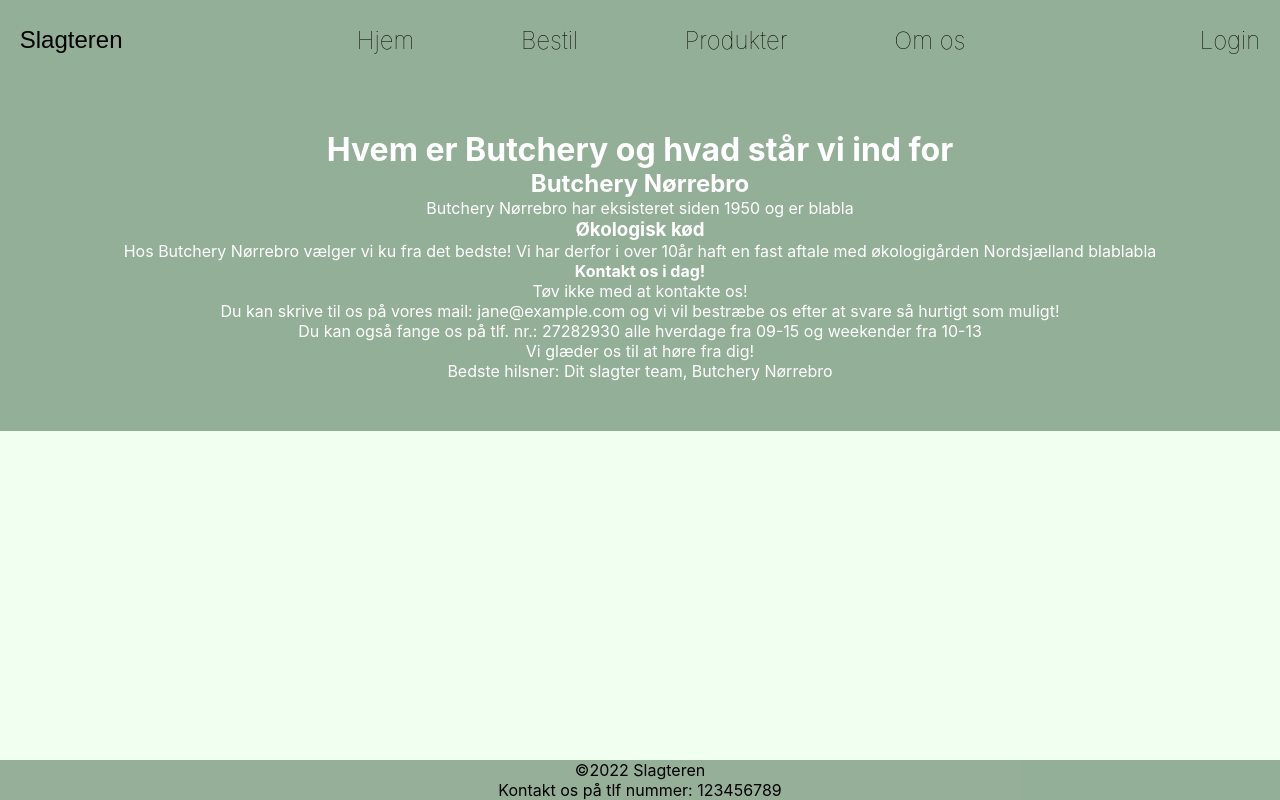
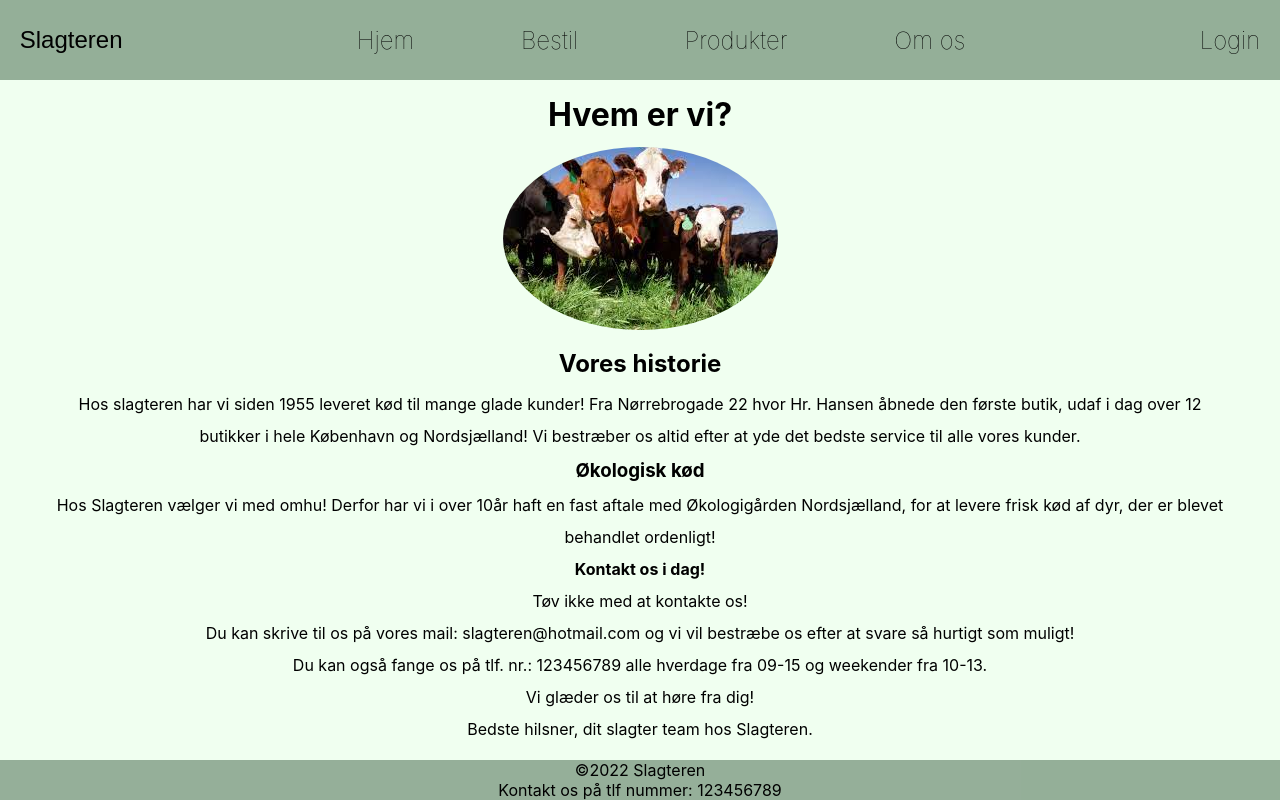
Before and after one commit to Thecoder0012/Butchery, a React (Create React App) app: page /about in a window 1280 px wide. Built offline with nearby package versions, Linux system fonts and the light colour scheme; a web font is replaced by a local one.

Commit message:
about us new

```diff
--- a/src/components/About.js
+++ b/src/components/About.js
@@ -1,6 +1,6 @@
 import React from "react"
 import "../css/About.css";
-import image from "../images/mark.jpg"
+import mark from "../images/mark.jpg"
 
 
 
@@ -9,27 +9,32 @@ export const About = () => {
     return (
         <div>
             <div className="about-section">
-  <h1>Hvem er Butchery og hvad står vi ind for</h1>
+  <h1> Hvem er vi?</h1>
+  <img className="mark" src={mark} alt="About Image" />
 
 
-    <h2>Butchery Nørrebro</h2>
-    <p>Butchery Nørrebro har eksisteret siden 1950 og er blabla</p>
+
+    <h2>Vores historie</h2>
+    <p>Hos slagteren har vi siden 1955 leveret kød til mange glade kunder!
+        Fra Nørrebrogade 22 hvor Hr. Hansen åbnede den første butik, udaf i dag over 12 butikker
+        i hele København og Nordsjælland! Vi bestræber os altid efter at yde det bedste service
+        til alle vores kunder.
+    </p>
 
 
     <h3>Økologisk kød</h3>
-    <p>Hos Butchery Nørrebro vælger vi ku fra det bedste! Vi har derfor i over 10år haft en fast aftale
-       med økologigården Nordsjælland blablabla</p>
+    <p>Hos Slagteren vælger vi med omhu! Derfor har vi i over 10år haft en fast aftale
+       med Økologigården Nordsjælland, for at levere frisk kød af dyr, der er blevet behandlet ordenligt!</p>
 
        <h4>Kontakt os i dag!</h4>
        <p>Tøv ikke med at kontakte os!</p>
-       <p>Du kan skrive til os på vores mail: jane@example.com og vi vil bestræbe os efter at svare så hurtigt som muligt!</p>
+       <p>Du kan skrive til os på vores mail: slagteren@hotmail.com og vi vil bestræbe os efter at svare så hurtigt som muligt!</p>
 
-            <p>Du kan også fange os på tlf. nr.: 27282930 alle hverdage fra 09-15 og weekender fra 10-13</p>
+            <p>Du kan også fange os på tlf. nr.: 123456789 alle hverdage fra 09-15 og weekender fra 10-13.</p>
             <p>Vi glæder os til at høre fra dig!</p>
-            <p>Bedste hilsner: Dit slagter team, Butchery Nørrebro</p>
+            <p>Bedste hilsner, dit slagter team hos Slagteren.</p>
 
   </div>
-
                 </div>
 
 
--- a/src/css/About.css
+++ b/src/css/About.css
@@ -1,6 +1,17 @@
 .about-section {
     padding: 50px;
     text-align: center;
-    background-color: rgba(139, 167, 144, 0.9);
-    color: white;
+    color: black;
+    line-height: 2.0;
   }
+
+  .mark{
+    max-width: 100%;
+    height: auto;
+    border-radius: 50%;
+  }
+
+  .about-section h1{
+    margin-top: -4%;
+
+  }
```
